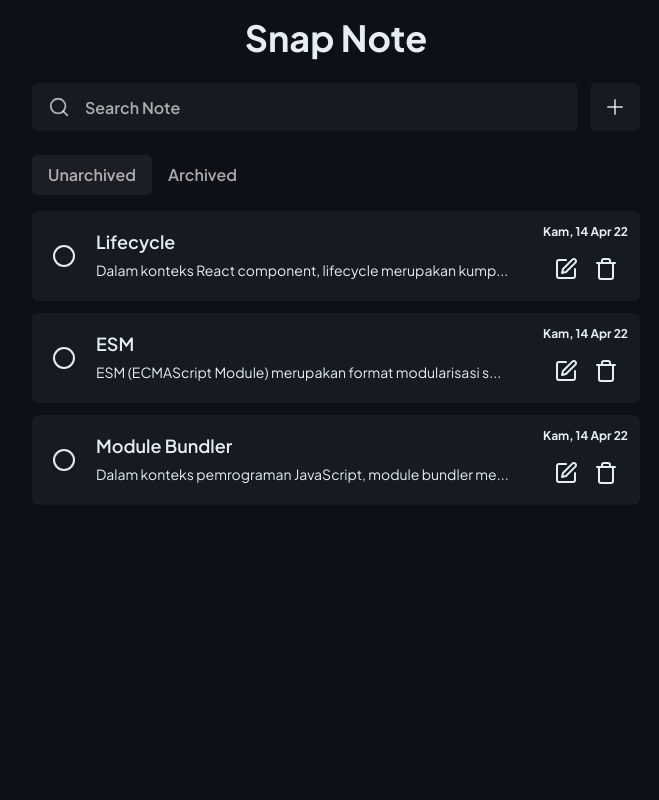
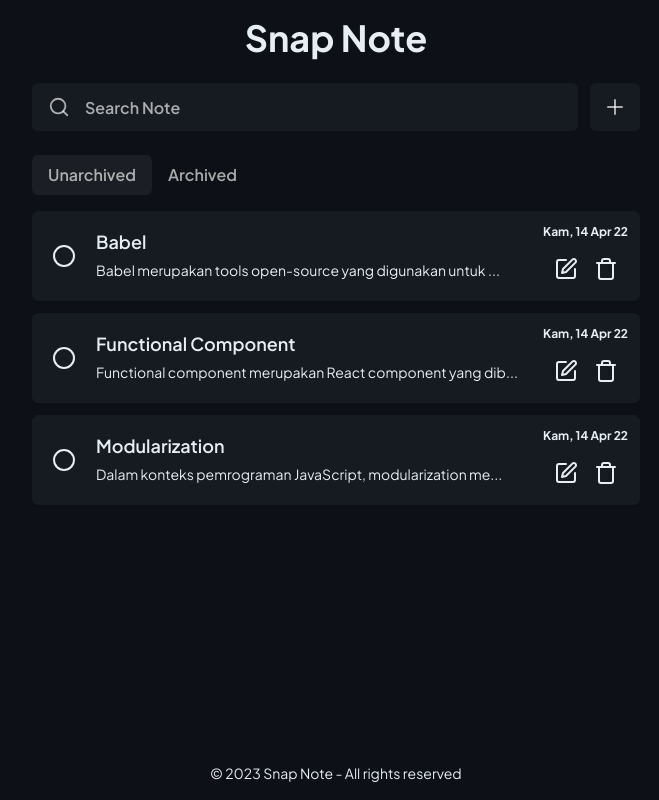
Before and after one commit to rolandowebdev/snap-note, a React (Vite) app: page / in a window 1280 px wide. Shown: the whole page, without its empty margins (304-963 px from the left). Built offline with nearby package versions, Linux system fonts and the light colour scheme.

Commit message:
feat: create footer component & adjust some styles

```diff
--- a/src/_data/notes.js
+++ b/src/_data/notes.js
@@ -4,21 +4,21 @@ export const listNote = [
     title: 'Babel',
     body: 'Babel merupakan tools open-source yang digunakan untuk mengubah sintaks ECMAScript 2015+ menjadi sintaks yang didukung oleh JavaScript engine versi lama. Babel sering dipakai ketika kita menggunakan sintaks terbaru termasuk sintaks JSX.',
     createdAt: '2022-04-14T04:27:34.572Z',
-    archived: true
+    archived: false
   },
   {
     id: 'notes-2',
     title: 'Functional Component',
     body: 'Functional component merupakan React component yang dibuat menggunakan fungsi JavaScript. Agar fungsi JavaScript dapat disebut component ia harus mengembalikan React element dan dipanggil layaknya React component.',
     createdAt: '2022-04-14T04:27:34.572Z',
-    archived: true
+    archived: false
   },
   {
     id: 'notes-3',
     title: 'Modularization',
     body: 'Dalam konteks pemrograman JavaScript, modularization merupakan teknik dalam memecah atau menggunakan kode dalam berkas JavaScript secara terpisah berdasarkan tanggung jawabnya masing-masing.',
     createdAt: '2022-04-14T04:27:34.572Z',
-    archived: true
+    archived: false
   },
   {
     id: 'notes-4',
--- /dev/null
+++ b/src/components/layouts/Footer.jsx
@@ -0,0 +1,15 @@
+import { Box, Text } from '@chakra-ui/react'
+
+export const Footer = () => {
+  const year = new Date().getFullYear()
+  return (
+    <Box
+      as='footer'
+      p={4}
+      textAlign='center'
+      maxW='container.sm'
+      marginInline='auto'>
+      <Text fontSize='sm'>© {year} Snap Note - All rights reserved</Text>
+    </Box>
+  )
+}
--- a/src/components/layouts/index.js
+++ b/src/components/layouts/index.js
@@ -1 +1,2 @@
+export * from './Footer'
 export * from './RootContainer'
--- a/src/components/ui/custom-tabpanel.jsx
+++ b/src/components/ui/custom-tabpanel.jsx
@@ -7,7 +7,7 @@ export const CustomTabPanel = ({ children }) => {
       as='main'
       padding={0}
       mt={4}
-      maxH='400px'
+      maxH='300px'
       overflowY='auto'
       css={{
         '&::-webkit-scrollbar': {
--- a/src/pages/Detail.jsx
+++ b/src/pages/Detail.jsx
@@ -13,6 +13,7 @@ import {
 import { NotFound } from './NotFound'
 import { showFormattedDate } from '@/utils'
 import { useNotes } from '@/context'
+import { Footer } from '@/components'
 
 export const DetailNote = () => {
   const { id } = useParams()
@@ -22,10 +23,16 @@ export const DetailNote = () => {
   const navigate = useNavigate()
 
   return (
-    <Container maxW='container.sm' minH='100vh'>
+    <>
+      <Container maxW='container.sm' minH='calc(100vh - 53px)'>
         {note ? (
           <>
-          <Box as='nav' pt='2rem' pb='1rem' display='flex' alignItems='center'>
+            <Box
+              as='nav'
+              pt='2rem'
+              pb='1rem'
+              display='flex'
+              alignItems='center'>
               <IconButton
                 variant='ghost'
                 aria-label='back to home'
@@ -60,5 +67,7 @@ export const DetailNote = () => {
           <NotFound />
         )}
       </Container>
+      <Footer />
+    </>
   )
 }
--- a/src/pages/Home.jsx
+++ b/src/pages/Home.jsx
@@ -13,7 +13,8 @@ import {
   FormModal,
   EmptyNotes,
   SearchNotes,
-  CustomTabPanel
+  CustomTabPanel,
+  Footer
 } from '@/components'
 import { useNotes } from '@/context'
 
@@ -21,7 +22,7 @@ export const Home = () => {
   const { unarchivedNotes, archivedNotes } = useNotes()
   return (
     <>
-      <Container maxW='container.sm' minH='100vh'>
+      <Container maxW='container.sm' minH='calc(100vh - 53px)'>
         <Box as='header' py='1rem'>
           <Heading as='h1' size='xl' fontWeight='700' textAlign='center'>
             Snap Note
@@ -31,7 +32,7 @@ export const Home = () => {
             <FormModal />
           </Box>
         </Box>
-        <Tabs variant='soft-rounded' my={2} colorScheme='whiteAlpha'>
+        <Tabs variant='soft-rounded' mt={2} colorScheme='whiteAlpha'>
           <TabList>
             <Tab
               rounded='md'
@@ -72,6 +73,7 @@ export const Home = () => {
           </TabPanels>
         </Tabs>
       </Container>
+      <Footer />
     </>
   )
 }
--- a/src/pages/NotFound.jsx
+++ b/src/pages/NotFound.jsx
@@ -7,8 +7,8 @@ export const NotFound = () => {
     <Box bg='brand.dark' color='brand.light'>
       <Container
         as='main'
+        minH='100vh'
         maxW='460px'
-        minH='100vh'
         display='flex'
         alignItems='center'
         justifyContent='center'
```
Lines whose indentation alone changed are shown as unchanged.
